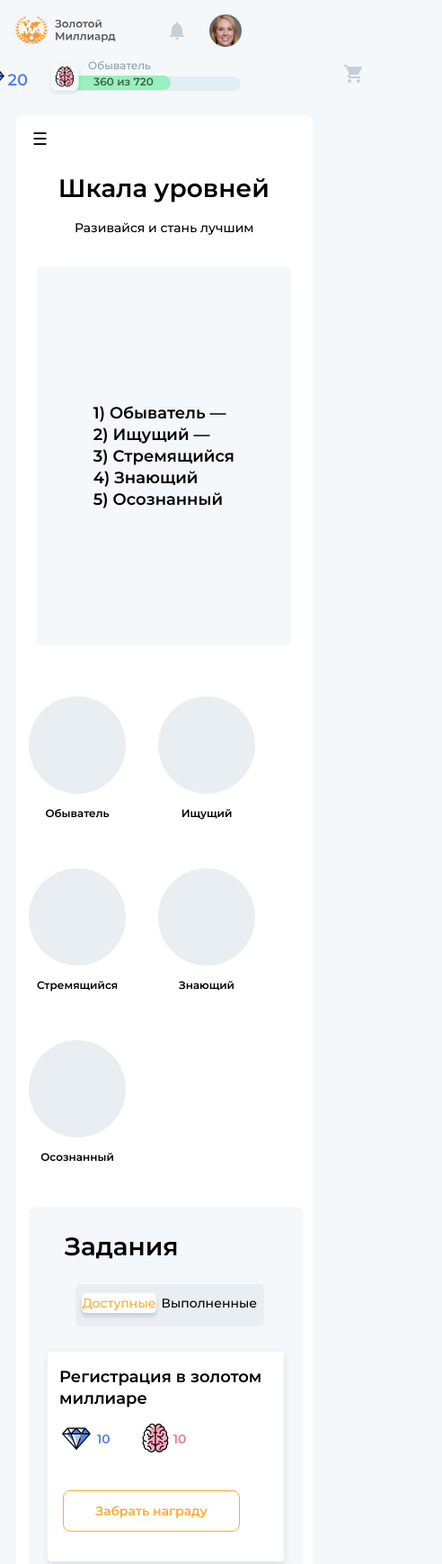
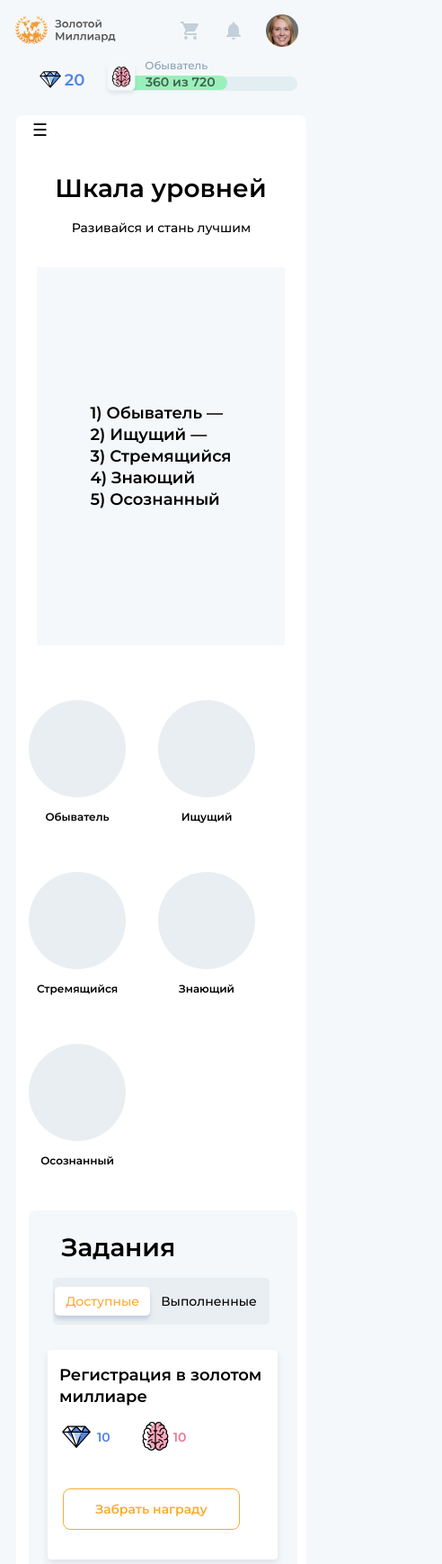
Before and after one commit to Livsnekad42/Golden_billion, a plain HTML site: page index.html in a window 390 px wide. Shown: the top 1738 px of the page at 90% size, 492 px wide, since content can reach past the window. Drawn offline with nearby package versions, Linux system fonts and the light colour scheme.

Commit message:
fixed display of header and main-content

```diff
--- a/index.html
+++ b/index.html
@@ -333,7 +333,18 @@
         $(window).resize(function() {
             if ($(window).width() > 792 && sidebar.hasClass(sidebarActive)) {
                 sidebar.removeClass(sidebarActive);
+                mainPage.removeClass(mainPageWithSidebar);
                 hamburgerMenu.html('&#9776').css('font-size', 18);
+            };
+
+            if ($(window).width() < 430 && sidebar.hasClass(sidebarActive)) {
+                $('.level:nth-child(3)').css('margin-top', -19);
+                $('.level:nth-child(5)').css('margin-top', -38);
+                $('.tasks__body').css('padding-top', 58);
+            } else {
+                $('.level:nth-child(3)').css('margin-top', 0);
+                $('.level:nth-child(5)').css('margin-top', 0);
+                $('.tasks__body').css('padding-top', 31);
             }
         });
   });
--- a/style.css
+++ b/style.css
@@ -49,6 +49,10 @@ table {
   border-spacing: 0;
 }
 
+.container {
+  overflow: hidden;
+}
+
 .diamond-counter {
   display: -webkit-box;
   display: -ms-flexbox;
@@ -170,12 +174,12 @@ table {
 .header {
   float: left;
   clear: both;
-  width: 100%;
+  width: 97%;
 }
 
 .header__avatar {
   margin-left: 32px;
-  margin-right: 4px;
+  margin-right: -35px;
   margin-top: 4px;
   position: relative;
 }
@@ -199,7 +203,7 @@ table {
 }
 
 .header__notifications {
-  margin-left: 30px;
+  margin-left: 34px;
   margin-top: 3px;
   position: relative;
 }
@@ -346,15 +350,20 @@ table {
   font-size: 12px;
   line-height: 20px;
   border-radius: 48px;
-  width: 132px;
-  height: 16px;
+  width: 200px;
+  height: 24px;
   text-align: center;
   z-index: 2;
+  top: 19px;
+  left: 0;
 }
 
 .progressbar__bar_green p {
-  margin-left: 27px;
-  margin-top: -3px;
+  margin-left: 89px;
+  margin-top: 1px;
+  font-size: 14px;
+  line-height: 20px;
+  font-weight: 600;
 }
 
 .progressbar__icon {
@@ -559,11 +568,15 @@ table {
   margin-left: 32px;
 }
 
+.sidebar-menu__item:first-child {
+  margin-top: 14px;
+}
+
 .sidebar-menu__item_active {
   background-color: #e9eef2;
   border-radius: 8px;
   color: #222;
-  margin-right: -49px;
+  margin-right: -4px;
 }
 
 .sidebar-menu__item_collapse {
@@ -576,7 +589,7 @@ table {
   font-size: 25px;
   position: absolute;
   left: 62px;
-  top: 0px;
+  top: 3px;
   -webkit-transition: all 0.5s;
   transition: all 0.5s;
 }
@@ -707,9 +720,9 @@ a {
   font-weight: 600;
   font-size: 42px;
   line-height: 48px;
-  margin-top: 36px;
+  margin-top: 34px;
   margin-left: 5px;
-  margin-bottom: 16px;
+  margin-bottom: 17px;
 }
 
 .levels__main-content {
@@ -847,7 +860,7 @@ a {
   margin-right: 0;
 }
 
-.last-task task__claim-button {
+.last-task .task__claim-button {
   margin-left: -15px;
 }
 
@@ -872,21 +885,17 @@ a {
 
 .tasks-header__switcher {
   background-color: #e9eef2;
-  padding: 10px 9px;
-  padding-left: 9px;
-  padding-right: 2px;
   border-radius: 5px;
+  padding: 10px 2px;
+  margin-right: 6px;
 }
 
 .switcher__checkbox {
-  background-color: #e9eef2;
   font-weight: 500;
   font-size: 14px;
   line-height: 20px;
-  margin: 10px;
-  margin-left: 9px;
-  margin-right: 5px;
   cursor: pointer;
+  padding: 6px 12px;
 }
 
 .switcher__checkbox_active {
@@ -895,9 +904,7 @@ a {
   -webkit-box-shadow: 0px 4px 4px rgba(13, 52, 126, 0.17);
           box-shadow: 0px 4px 4px rgba(13, 52, 126, 0.17);
   border-radius: 5px;
-  padding: 6px 1px;
-  padding-left: 11px;
-  padding-right: 13px;
+  margin: 10px 0;
 }
 
 .switcher__checkbox input {
@@ -976,9 +983,18 @@ a {
 @media (max-width: 1400px) {
   .level-list {
     padding: 200px;
+    padding-top: 141px;
+    padding-left: 169px;
+    padding-bottom: 188px;
   }
   .sidebar-menu__item_collapse::before {
     margin-right: -25px;
+  }
+}
+
+@media (max-width: 1001px) {
+  .header {
+    width: 94%;
   }
 }
 
@@ -1041,8 +1057,7 @@ a {
     margin-bottom: 32px;
   }
   .tasks-header__switcher {
-    padding: 10px 11px;
-    margin-right: 23px;
+    margin-right: 25px;
   }
   .tasks-header__title {
     margin-right: 5px;
@@ -1073,6 +1088,14 @@ a {
     font-weight: 600;
     font-size: 12px;
     line-height: 16px;
+  }
+  .progressbar__bar_green {
+    height: 16px;
+    top: 6px;
+  }
+  .progressbar__bar_green p {
+    margin-left: 70px;
+    margin-top: -3px;
   }
   .progressbar__icon {
     top: -18px;
@@ -1228,7 +1251,12 @@ a {
 
 @media (max-width: 670px) {
   .main-page {
-    width: calc(100% + 102px);
+    width: calc(100% + 92px);
+  }
+  .header__profile-info {
+    display: -webkit-box;
+    display: -ms-flexbox;
+    display: flex;
   }
   .logo__icon {
     margin-right: 78px;
@@ -1248,43 +1276,28 @@ a {
         -ms-flex-pack: justify;
             justify-content: space-between;
   }
+  .progressbar__bar {
+    width: 210px;
+  }
+  .levels__pics {
+    -ms-flex-wrap: wrap;
+        flex-wrap: wrap;
+    -webkit-box-pack: justify;
+        -ms-flex-pack: justify;
+            justify-content: space-between;
+  }
+}
+
+@media (max-width: 474px) {
   .header__body {
     -ms-flex-wrap: wrap;
         flex-wrap: wrap;
   }
-  .header__profile-info {
-    margin-top: 20px;
-    -ms-flex-wrap: wrap-reverse;
-        flex-wrap: wrap-reverse;
-  }
-  .progressbar__bar {
-    width: 210px;
-  }
-  .levels__pics {
-    -ms-flex-wrap: wrap;
-        flex-wrap: wrap;
-    -webkit-box-pack: center;
-        -ms-flex-pack: center;
-            justify-content: center;
-  }
-}
-
-@media (max-width: 433px) {
-  .tasks-header__switcher {
-    padding-right: 9px;
-  }
 }
 
 @media (max-width: 430px) {
   .tasks-header__switcher {
     text-align: center;
-    padding: 5px;
-    margin-left: 10px;
-  }
-  .switcher__checkbox {
-    padding: 1px;
-    margin-right: 2px;
-    margin-left: 2px;
   }
   .switcher__checkbox_active {
     text-align: center;
@@ -1293,6 +1306,11 @@ a {
     -webkit-box-pack: center;
         -ms-flex-pack: center;
             justify-content: center;
+    margin-top: 20px;
+    -ms-flex-wrap: wrap-reverse;
+        flex-wrap: wrap-reverse;
+    width: 94%;
+    margin-left: 17px;
   }
   .header__shopping-cart {
     margin-left: 115px;
@@ -1417,7 +1435,7 @@ a {
     -webkit-box-pack: start;
         -ms-flex-pack: start;
             justify-content: flex-start;
-    padding-top: 41px;
+    padding-top: 45px;
   }
   .main-content {
     max-width: 67%;
@@ -1426,7 +1444,7 @@ a {
   }
   .main-content__hamburger {
     font-size: 19px;
-    top: 17px;
+    top: 7px;
     left: 18px;
   }
   .pics__level {
@@ -1441,7 +1459,7 @@ a {
     margin-bottom: 53px;
   }
   .tasks__body {
-    padding-top: 24px;
+    padding-top: 21px;
     margin-left: 14px;
     margin-right: 10px;
     border-radius: 8px;
@@ -1451,7 +1469,7 @@ a {
     margin-bottom: 28px;
   }
   .tasks-header__title {
-    margin-bottom: 22px;
+    margin-bottom: 14px;
     margin-right: 120px;
   }
   .tasks-info {
@@ -1471,12 +1489,6 @@ a {
   .task__claim-button {
     width: 191px;
   }
-  .switcher {
-    display: -webkit-box;
-    display: -ms-flexbox;
-    display: flex;
-    padding-top: 0;
-  }
   .terms {
     margin-left: 63px;
     margin-top: 1px;
@@ -1488,5 +1500,39 @@ a {
     margin-left: 61px;
     margin-top: 0;
   }
+  .main-page__active-sidebar {
+    width: calc(100% + 240px);
+  }
+  .switcher {
+    display: -webkit-box;
+    display: -ms-flexbox;
+    display: flex;
+    -webkit-box-pack: center;
+        -ms-flex-pack: center;
+            justify-content: center;
+    -webkit-box-align: center;
+        -ms-flex-align: center;
+            align-items: center;
+  }
+  .switcher__checkbox_active {
+    margin: 0;
+  }
+}
+
+@media (max-width: 372px) {
+  .sidebar-menu {
+    margin-top: 17px;
+    margin-left: -7px;
+    margin-right: 37px;
+  }
+  .sidebar-menu__item_active {
+    margin-right: -46px;
+  }
+}
+
+@media (max-width: 326px) {
+  .pics {
+    margin-right: 0;
+  }
 }
 /*# sourceMappingURL=style.css.map */
```
Lines whose indentation alone changed are shown as unchanged.
